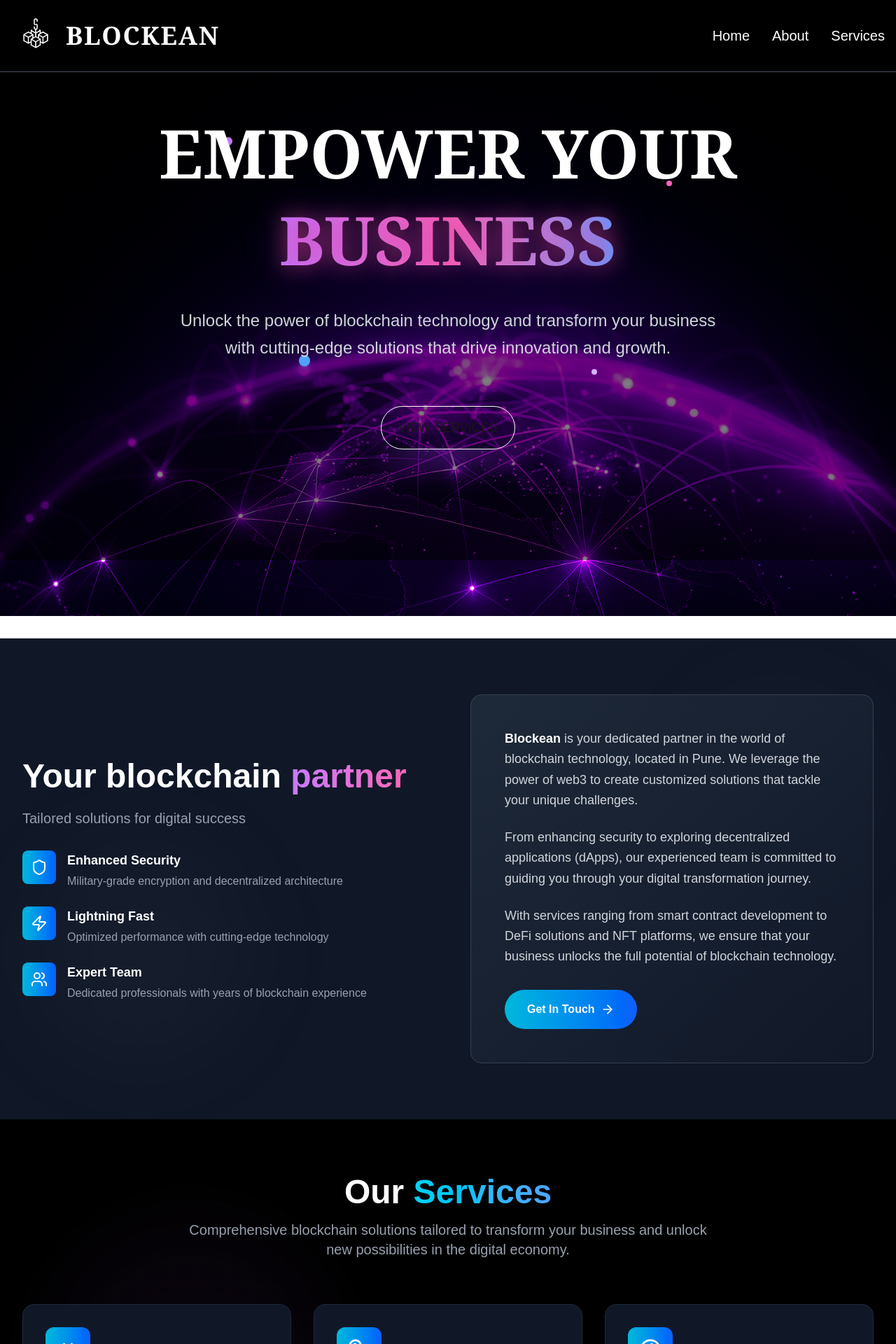
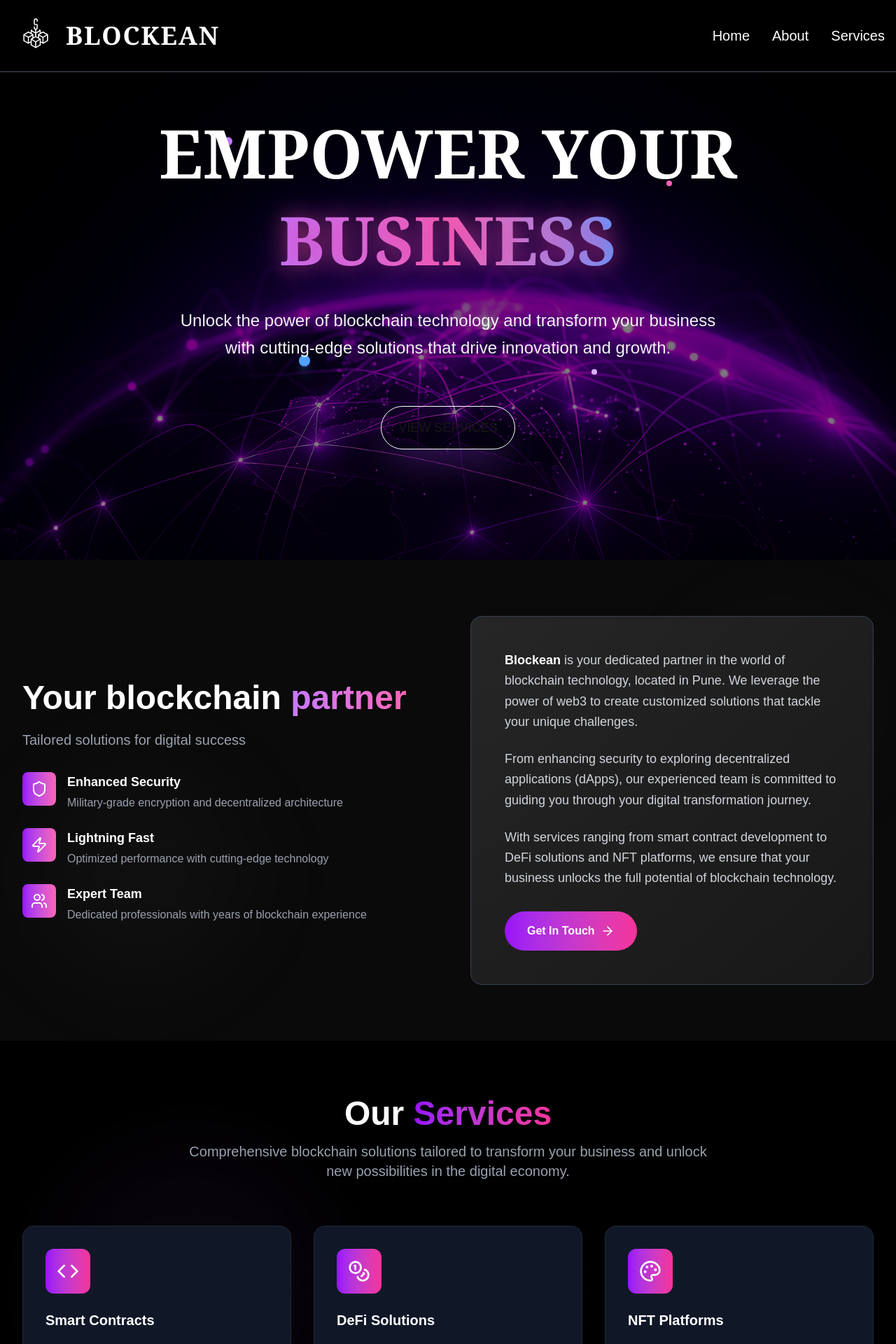
Before and after one commit to Blockean/blockean-website, a Next.js app: page / in a window 1280 px wide. Shown: the top 1920 px of the page at 70% size. Built offline with nearby package versions, Linux system fonts and the light colour scheme.

Commit message:
change all color to purple-pink gradient

```diff
--- a/app/page.js
+++ b/app/page.js
@@ -1,11 +1,13 @@
 import About from "@/components/About";
 import Contact from "@/components/Contact";
 import Footer from "@/components/Footer";
-import HeroSection from "@/components/Hero";
+import Hero from "@/components/Hero";
 import Navbar from "@/components/Navbar";
 import Services from "@/components/Services";
+// import Spline from "@/components/Spline";
 import Image from "next/image";
 // import {About} from "@/components/About";
+
 
 export default function Home() {
   return (
@@ -13,12 +15,16 @@ export default function Home() {
     <>
     <div className="w-full h-screen">
     <Navbar/>
-    <HeroSection/>
+    <Hero/>
+
     <About/>
     <Services/>
     <Contact/>
     <Footer/>
     </div>
+
+
+
     </>
   );
 }
--- a/components/About.jsx
+++ b/components/About.jsx
@@ -4,7 +4,7 @@ import { Shield, Zap, Users, ArrowRight } from 'lucide-react';
 
 export default function About () {
   return (
-    <section id="about" className="py-20 mt-28 bg-gray-900 relative overflow-hidden">
+    <section id="about" className="py-20  bg-neutral-950 relative overflow-hidden">
       {/* Background Effects */}
       <div className="absolute inset-0">
         <div className="absolute top-20 right-10 w-64 h-64 bg-neutral-500/5 rounded-full blur-3xl"></div>
@@ -46,7 +46,7 @@ export default function About () {
                 }
               ].map((feature, index) => (
                 <div key={index} className="flex items-start space-x-4 group">
-                  <div className="flex-shrink-0 w-12 h-12 bg-gradient-to-r from-cyan-500 to-blue-600 rounded-lg flex items-center justify-center group-hover:scale-110 transition-transform duration-300">
+                  <div className="flex-shrink-0 w-12 h-12 bg-gradient-to-r from-purple-600 to-pink-400 rounded-lg flex items-center justify-center group-hover:scale-110 transition-transform duration-300">
                     <feature.icon className="h-6 w-6 text-white" />
                   </div>
                   <div>
@@ -59,7 +59,7 @@ export default function About () {
           </div>
 
           {/* Right Column */}
-          <div className="bg-gradient-to-br from-gray-800 to-gray-900 rounded-2xl p-8 lg:p-12 space-y-8 border border-gray-700">
+          <div className="bg-gradient-to-br from-neutral-800 to-neutral-900 rounded-2xl p-8 lg:p-12 space-y-8 border border-gray-700">
             <div className="space-y-6">
               <p className="text-lg text-gray-300 leading-relaxed">
                 <strong className="text-white">Blockean</strong> is your dedicated partner in the world of blockchain technology, located in Pune. We leverage the power of web3 to create customized solutions that tackle your unique challenges.
@@ -82,7 +82,7 @@ export default function About () {
                   contactSection.scrollIntoView({ behavior: 'smooth' });
                 }
               }}
-              className="group bg-gradient-to-r from-cyan-500 to-blue-600 text-white px-8 py-4 rounded-full font-semibold hover:from-cyan-400 hover:to-blue-500 transition-all duration-300 transform hover:scale-105 hover:shadow-xl hover:shadow-cyan-500/25 flex items-center space-x-2"
+              className="group bg-gradient-to-r from-purple-600 to-pink-500 text-white px-8 py-4 rounded-full font-semibold hover:from-purple-400 hover:to-pink-400 transition-all duration-300 transform hover:scale-105 hover:shadow-xl hover:shadow-pink-500/25 flex items-center space-x-2"
             >
               <span>Get In Touch</span>
               <ArrowRight className="h-5 w-5 group-hover:translate-x-1 transition-transform duration-300" />
--- a/components/Contact.jsx
+++ b/components/Contact.jsx
@@ -63,7 +63,7 @@ export default function Contact () {
         {/* Section Header */}
         <div className="text-center mb-16">
           <h2 className="text-4xl sm:text-5xl font-bold text-white mb-4">
-            Get In <span className="bg-gradient-to-r from-cyan-400 to-blue-400 bg-clip-text text-transparent">Touch</span>
+            Get In <span className="bg-gradient-to-r from-purple-600 to-pink-500 bg-clip-text text-transparent">Touch</span>
           </h2>
           <p className="text-xl text-gray-400 max-w-3xl mx-auto">
             Ready to transform your business with blockchain technology? Let's discuss your project and explore the possibilities together.
@@ -89,7 +89,7 @@ export default function Contact () {
                   href={contact.action}
                   className="group flex items-center space-x-4 p-6 bg-black rounded-xl hover:bg-gray-800 transition-all duration-300 transform hover:scale-105 border border-gray-800 hover:border-cyan-500/50"
                 >
-                  <div className="w-12 h-12 bg-gradient-to-r from-cyan-500 to-blue-600 rounded-lg flex items-center justify-center group-hover:scale-110 transition-transform duration-300">
+                  <div className="w-12 h-12 bg-gradient-to-r from-purple-600 to-pink-500 rounded-lg flex items-center justify-center group-hover:scale-110 transition-transform duration-300">
                     <contact.icon className="h-6 w-6 text-white" />
                   </div>
                   <div>
@@ -172,7 +172,7 @@ export default function Contact () {
 
                 <button
                   type="submit"
-                  className="group w-full bg-gradient-to-r from-cyan-500 to-blue-600 text-white px-8 py-4 rounded-lg font-semibold hover:from-cyan-400 hover:to-blue-500 transition-all duration-300 transform hover:scale-105 hover:shadow-xl hover:shadow-cyan-500/25 flex items-center justify-center space-x-2"
+                  className="group w-full bg-gradient-to-r from-purple-600 to-pink-500 text-white px-8 py-4 rounded-lg font-semibold hover:from-purple-500  hover:to-pink-400 transition-all duration-300 transform hover:scale-105 hover:shadow-xl hover:shadow-pink-500/25 flex items-center justify-center space-x-2"
                 >
                   <span>Send Message</span>
                   <Send className="h-5 w-5 group-hover:translate-x-1 transition-transform duration-300" />
--- a/components/Footer.jsx
+++ b/components/Footer.jsx
@@ -58,7 +58,7 @@ export default function Footer ()  {
                 <li key={index}>
                   <button
                     onClick={() => scrollToSection(link.href)}
-                    className="text-gray-400 hover:text-cyan-400 transition-colors duration-300"
+                    className="text-gray-400 hover:text-pink-400 transition-colors duration-300"
                   >
                     {link.name}
                   </button>
@@ -83,7 +83,7 @@ export default function Footer ()  {
                   key={index}
                   href={social.href}
                   aria-label={social.label}
-                  className="w-10 h-10 bg-gray-900 rounded-full flex items-center justify-center hover:bg-gradient-to-r hover:from-cyan-500 hover:to-blue-600 transition-all duration-300 transform hover:scale-110 border border-gray-800 hover:border-transparent"
+                  className="w-10 h-10 bg-gray-900 rounded-full flex items-center justify-center hover:bg-gradient-to-r hover:from-purple-500 hover:to-pink-600 transition-all duration-300 transform hover:scale-110 border border-gray-800 hover:border-transparent"
                 >
                   <social.icon className="h-5 w-5 text-gray-400 hover:text-white transition-colors duration-300" />
                 </a>
--- a/components/Hero.jsx
+++ b/components/Hero.jsx
@@ -1,14 +1,24 @@
+
 'use client'
 
 import React from 'react';
 import Image from 'next/image';
-// import GradientButton from './GradientButton';
 
-export default function Hero ()  {
+export default function Hero() {
   return (
     <section className="relative min-h-screen flex items-center justify-center px-6">
-        <Image src='/blockeanmain.png' alt='Blockean Background' fill className='object-cover mt-20 object-center absolute inset-0 z-0' />
-        <div className="absolute inset-0 bg-black/50 z-0 w-full h-screen" />
+      {/* Background image */}
+      <Image
+        src="/blockeanmain.png"
+        alt="Blockean Background"
+        fill
+        className="object-cover object-center absolute inset-0 z-0"
+      />
+
+      {/* Full-screen black overlay at 50% opacity */}
+      <div className="absolute inset-0 bg-black/50 z-0" />
+
+      {/* Content container */}
       <div className="max-w-6xl mx-auto text-center z-10">
         <div className="space-y-8">
           <div className="space-y-4">
@@ -17,18 +27,18 @@ export default function Hero ()  {
                 EMPOWER YOUR
               </span>
               <br />
-              <span className="inline-block bg-gradient-to-r font-serif from-purple-400 via-pink-400 to-blue-400 bg-clip-text text-transparent animate-fade-in-up animation-delay-500 text-glow">
+              <span className="inline-block bg-gradient-to-r from-purple-400 via-pink-400 to-blue-400 bg-clip-text text-transparent animate-fade-in-up animation-delay-500 text-glow font-serif">
                 BUSINESS
               </span>
             </h1>
           </div>
 
-          <p className="text-xl md:text-2xl text-gray-300 max-w-3xl mx-auto leading-relaxed animate-fade-in-up animation-delay-700">
+          <p className="text-xl md:text-2xl text-gray-100   max-w-3xl mx-auto leading-relaxed animate-fade-in-up animation-delay-700">
             Unlock the power of blockchain technology and transform your business
             with cutting-edge solutions that drive innovation and growth.
           </p>
 
-          <div className="pt-8 ">
+          <div className="pt-8">
             <button
               onClick={() => document.getElementById('services')?.scrollIntoView({ behavior: 'smooth' })}
               className="text-lg shadow-2xl shadow-purple-500/30 px-6 py-4 hover:bg-white/10 border rounded-full border-white"
@@ -39,11 +49,11 @@ export default function Hero ()  {
         </div>
       </div>
 
-      {/* Enhanced floating elements with network theme */}
+      {/* Floating network dots */}
       <div className="absolute top-1/4 left-1/4 w-3 h-3 bg-purple-400 rounded-full animate-float animation-delay-1000 shadow-lg shadow-purple-400/50" />
       <div className="absolute top-1/3 right-1/4 w-2 h-2 bg-pink-400 rounded-full animate-float animation-delay-1500 shadow-lg shadow-pink-400/50" />
       <div className="absolute bottom-1/3 left-1/3 w-4 h-4 bg-blue-400 rounded-full animate-float animation-delay-2000 shadow-lg shadow-blue-400/50" />
       <div className="absolute top-2/3 right-1/3 w-2 h-2 bg-purple-300 rounded-full animate-float animation-delay-2500 shadow-lg shadow-purple-300/50" />
     </section>
   );
-};
+}
--- a/components/Services.jsx
+++ b/components/Services.jsx
@@ -58,7 +58,7 @@ export default function  Services(){
         {/* Section Header */}
         <div className="text-center mb-16">
           <h2 className="text-4xl sm:text-5xl font-bold text-white mb-4">
-            Our <span className="bg-gradient-to-r from-cyan-400 to-blue-400 bg-clip-text text-transparent">Services</span>
+            Our <span className="bg-gradient-to-r from-purple-600 to-pink-500 bg-clip-text text-transparent">Services</span>
           </h2>
           <p className="text-xl text-gray-400 max-w-3xl mx-auto">
             Comprehensive blockchain solutions tailored to transform your business and unlock new possibilities in the digital economy.
@@ -73,7 +73,7 @@ export default function  Services(){
               className="group bg-gray-900 rounded-2xl p-8 hover:bg-gray-800 transition-all duration-300 transform hover:-translate-y-2 border border-gray-800 hover:border-cyan-500/50 hover:shadow-2xl hover:shadow-cyan-500/10"
             >
               {/* Icon */}
-              <div className="w-16 h-16 bg-gradient-to-r from-cyan-500 to-blue-600 rounded-xl flex items-center justify-center mb-6 group-hover:scale-110 transition-transform duration-300">
+              <div className="w-16 h-16 bg-gradient-to-r from-purple-600 to-pink-500 rounded-xl flex items-center justify-center mb-6 group-hover:scale-110 transition-transform duration-300">
                 <service.icon className="h-8 w-8 text-white" />
               </div>
 
@@ -91,7 +91,7 @@ export default function  Services(){
                 <ul className="space-y-2">
                   {service.features.map((feature, featureIndex) => (
                     <li key={featureIndex} className="flex items-center text-sm text-gray-500">
-                      <div className="w-1.5 h-1.5 bg-gradient-to-r from-cyan-400 to-blue-400 rounded-full mr-3"></div>
+                      <div className="w-1.5 h-1.5 bg-gradient-to-r from-purple-600 to-pink-500 rounded-full mr-3"></div>
                       {feature}
                     </li>
                   ))}
@@ -113,7 +113,7 @@ export default function  Services(){
                 contactSection.scrollIntoView({ behavior: 'smooth' });
               }
             }}
-            className="bg-gradient-to-r from-cyan-500 to-blue-600 text-white px-8 py-4 rounded-full font-semibold text-lg hover:from-cyan-400 hover:to-blue-500 transition-all duration-300 transform hover:scale-105 hover:shadow-xl hover:shadow-cyan-500/25"
+            className="bg-gradient-to-r from-purple-600 to-pink-500 text-white px-8 py-4 rounded-full font-semibold text-lg hover:from-purple-500 hover:to-pink-400 transition-all duration-300 transform hover:scale-105 hover:shadow-xl hover:shadow-purple-500/25"
           >
             Start Your Project Today
           </button>
--- /dev/null
+++ b/components/Spline.jsx
@@ -0,0 +1,12 @@
+'use client';
+import Spline from '@splinetool/react-spline/next';
+
+export default function Spline() {
+  return (
+    <main>
+      <Spline
+        scene="https://prod.spline.design/1sVeh13VkRcnqeq2/scene.splinecode"
+      />
+    </main>
+  );
+}
--- a/package.json
+++ b/package.json
@@ -9,6 +9,8 @@
     "lint": "next lint"
   },
   "dependencies": {
+    "@splinetool/react-spline": "^4.0.0",
+    "@splinetool/runtime": "^1.10.13",
     "framer-motion": "^12.18.1",
     "lucide-react": "^0.515.0",
     "next": "15.3.3",
```
Also changed, not shown: 1 other file (tests, documents, lock files or other folders).
